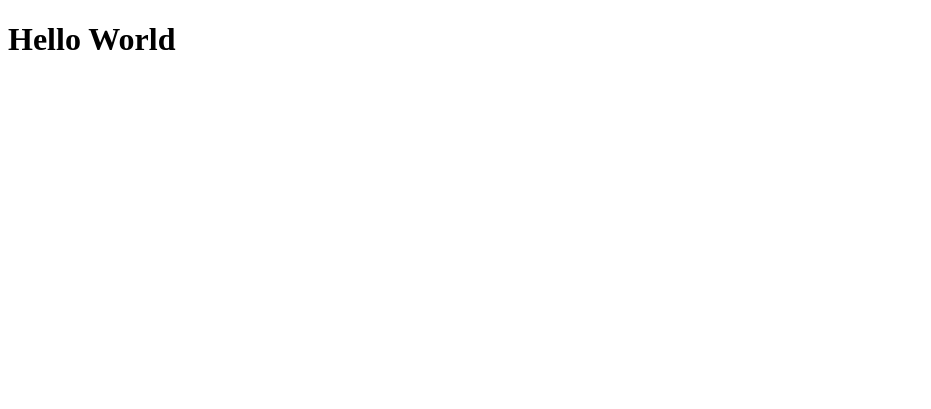
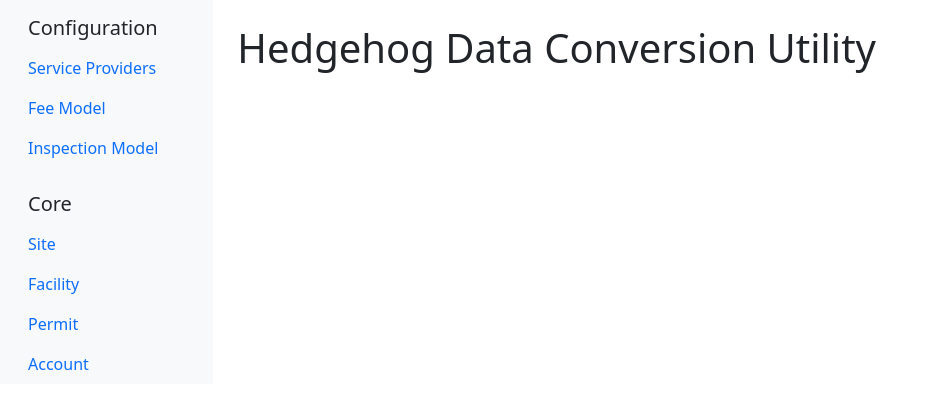
Before and after one commit to darryl-booth/Hedgehog-Data-Conversion, a Flask app: page / in a window 1280 px wide. Shown: the top 409 px of the page, without its empty margins (0-931 px from the left). Run offline with Flask 3, Linux system fonts and the light colour scheme; some libraries are stand-ins or nearby versions.

Commit message:
Add Bootstrap-based layout and update tests

```diff
--- a/app/templates/index.html
+++ b/app/templates/index.html
@@ -2,10 +2,40 @@
 <html lang="en">
 <head>
     <meta charset="utf-8">
-    <title>Hello</title>
+    <meta name="viewport" content="width=device-width, initial-scale=1">
+    <title>Hedgehog Data Conversion Utility</title>
+    <link href="https://cdn.jsdelivr.net/npm/bootstrap@5.3.2/dist/css/bootstrap.min.css" rel="stylesheet">
     <script src="https://unpkg.com/htmx.org@1.9.9"></script>
+    <script src="https://cdn.jsdelivr.net/npm/bootstrap@5.3.2/dist/js/bootstrap.bundle.min.js"></script>
 </head>
 <body>
-    <h1>Hello World</h1>
+<div class="container-fluid">
+    <div class="row">
+        <button class="btn btn-primary d-md-none my-2" type="button" data-bs-toggle="collapse" data-bs-target="#sidebar" aria-controls="sidebar" aria-expanded="false" aria-label="Toggle navigation">
+            &#9776;
+        </button>
+        <nav id="sidebar" class="col-md-3 col-lg-2 d-md-block bg-light collapse show">
+            <div class="position-sticky pt-3">
+                <h5 class="ps-3">Configuration</h5>
+                <ul class="nav flex-column mb-4">
+                    <li class="nav-item"><a class="nav-link" href="#">Service Providers</a></li>
+                    <li class="nav-item"><a class="nav-link" href="#">Fee Model</a></li>
+                    <li class="nav-item"><a class="nav-link" href="#">Inspection Model</a></li>
+                </ul>
+                <h5 class="ps-3">Core</h5>
+                <ul class="nav flex-column">
+                    <li class="nav-item"><a class="nav-link" href="#">Site</a></li>
+                    <li class="nav-item"><a class="nav-link" href="#">Facility</a></li>
+                    <li class="nav-item"><a class="nav-link" href="#">Permit</a></li>
+                    <li class="nav-item"><a class="nav-link" href="#">Account</a></li>
+                </ul>
+            </div>
+        </nav>
+        <main class="col-md-9 ms-sm-auto col-lg-10 px-md-4">
+            <h1 class="mt-4">Hedgehog Data Conversion Utility</h1>
+            <!-- Future features will appear here -->
+        </main>
+    </div>
+</div>
 </body>
 </html>
```
Also changed, not shown: tests/test_app.py (+1 -1 lines).
